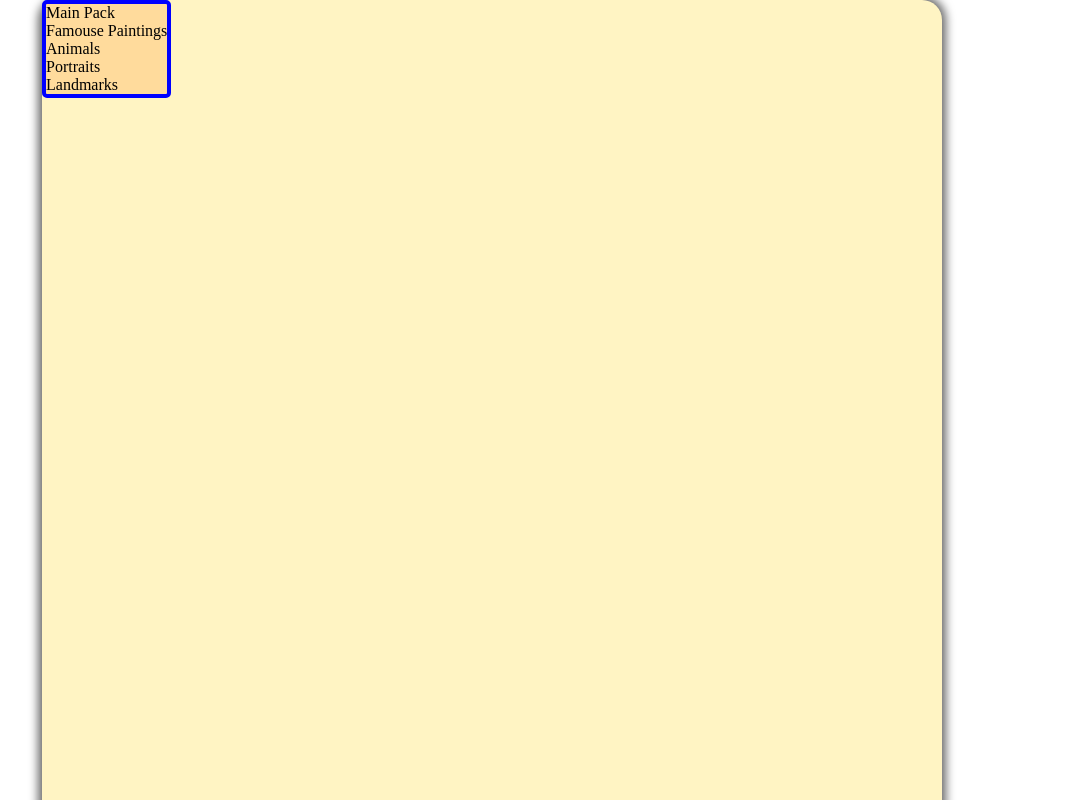
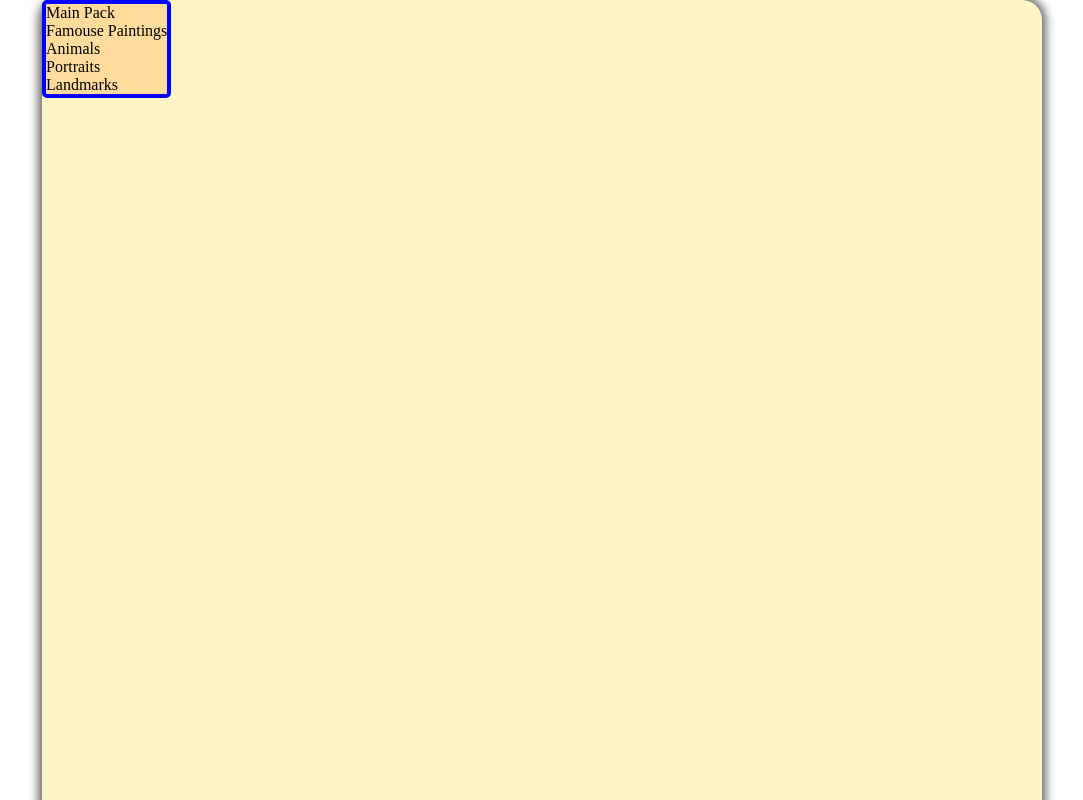
Before and after one commit to nmhung0519/test, a plain HTML site: page index.html in a window 1280 px wide. Shown: the top 800 px of the page, without its empty margins (148-1231 px from the left). Drawn offline with Linux system fonts and the light colour scheme.

Commit message:
Update style.css

```diff
--- a/style.css
+++ b/style.css
@@ -1,6 +1,6 @@
 #container {
-	width: 900px;
-	height: 1600px;
+	width: 1000px;
+	height: 1500px;
 	background: #FFF4C3;
 	border-radius: 20px;
 	box-shadow: 0 0 10px 4px dimgrey;
```
